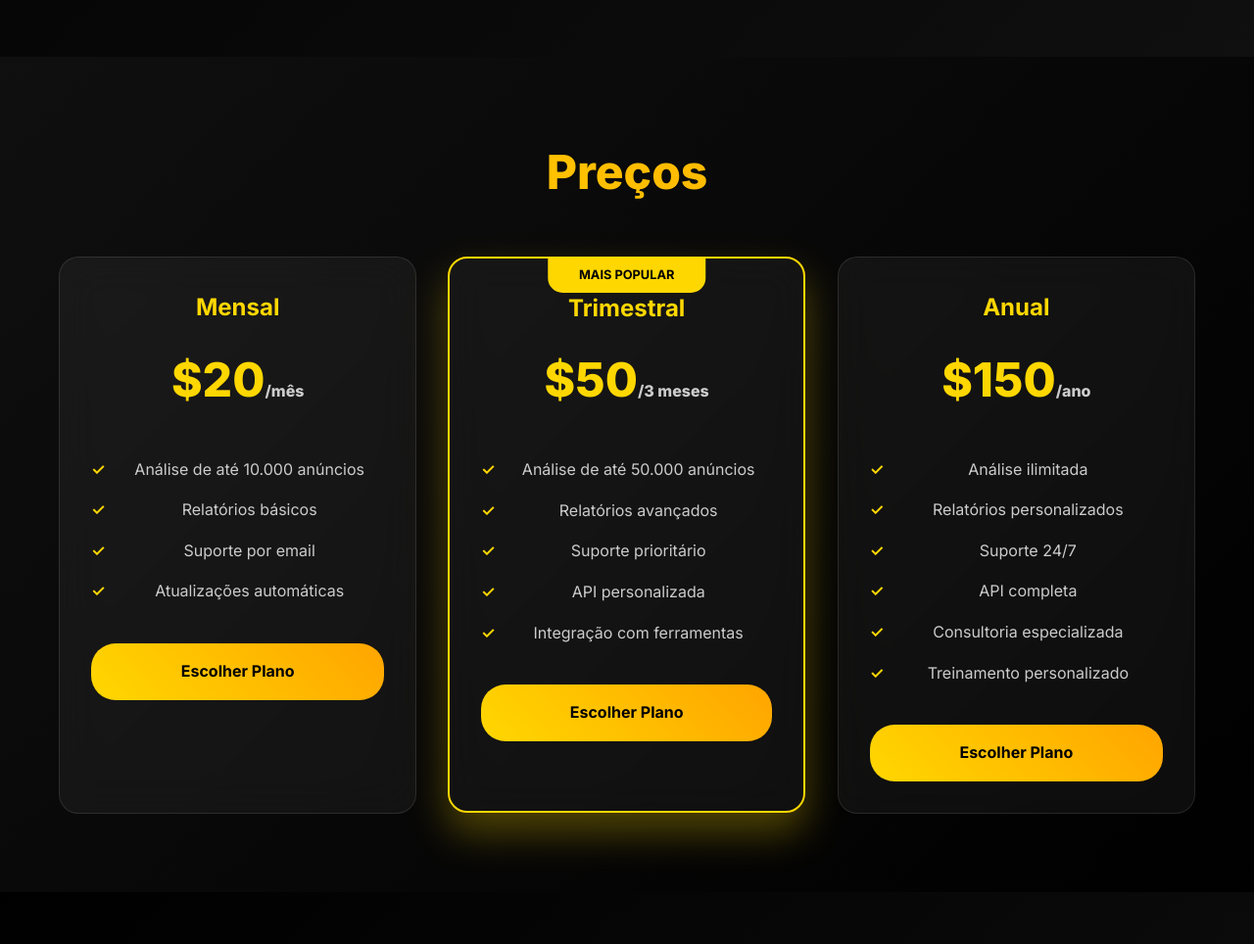
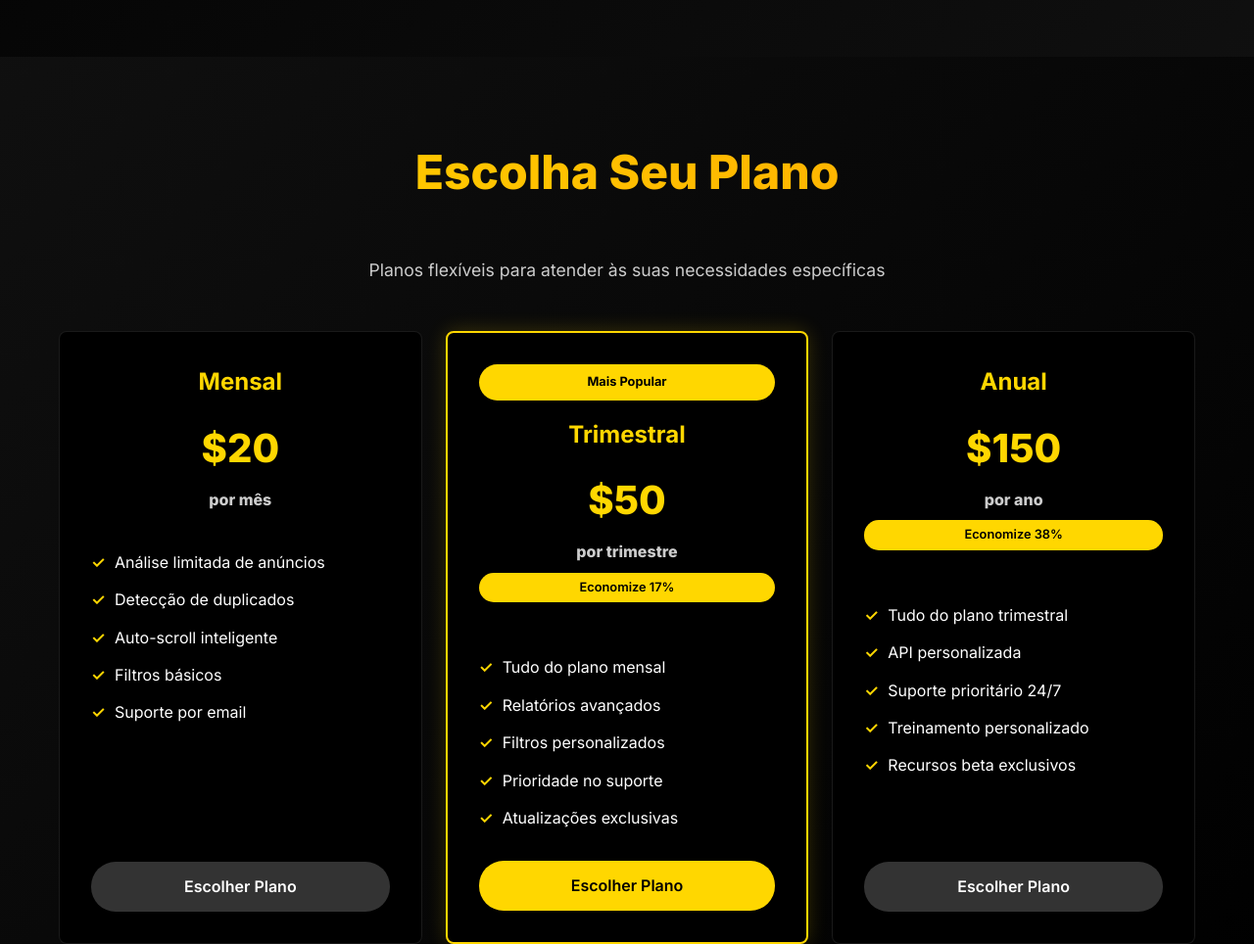
Before and after one commit to geraljoaoecom-eng/-black-spy-complete, a browser extension: page index.html in a window 1280 px wide. Shown: the part 1580-2544 px from the top of the page at 98% size. Drawn offline with Linux system fonts and the light colour scheme.

Commit message:
Update pricing section to match reference image exactly with badges and proper styling

```diff
--- a/index.html
+++ b/index.html
@@ -557,52 +557,65 @@
             background: linear-gradient(135deg, rgba(51, 51, 51, 0.3), rgba(0, 0, 0, 0.8));
         }
 
+        .pricing-subtitle {
+            text-align: center;
+            font-size: 1.1rem;
+            color: var(--secondary-light);
+            margin-bottom: 3rem;
+            max-width: 600px;
+            margin-left: auto;
+            margin-right: auto;
+        }
+
         .pricing-grid {
             display: grid;
-            grid-template-columns: repeat(auto-fit, minmax(300px, 1fr));
-            gap: 2rem;
+            grid-template-columns: repeat(3, 1fr);
+            gap: 1.5rem;
             margin-top: 3rem;
+            max-width: 1200px;
+            margin-left: auto;
+            margin-right: auto;
+        }
+
+        @media (max-width: 768px) {
+            .pricing-grid {
+                grid-template-columns: 1fr;
+            }
         }
 
         .pricing-card {
-            background: var(--glass-bg);
-            backdrop-filter: blur(20px);
+            background: #000000;
             border: 1px solid var(--glass-border);
-            border-radius: 20px;
+            border-radius: 8px;
             padding: 2rem;
             text-align: center;
             transition: all 0.3s ease;
             position: relative;
             overflow: hidden;
+            min-height: 500px;
+            display: flex;
+            flex-direction: column;
         }
 
         .pricing-card.popular {
             border: 2px solid var(--primary-gold);
-            transform: scale(1.05);
-            box-shadow: 0 20px 40px rgba(255, 215, 0, 0.3);
+            box-shadow: 0 0 20px rgba(255, 215, 0, 0.2);
         }
 
-        .pricing-card.popular::before {
-            content: 'MAIS POPULAR';
-            position: absolute;
-            top: -1px;
-            left: 50%;
-            transform: translateX(-50%);
+        .popular-badge {
             background: var(--primary-gold);
             color: var(--primary-black);
-            padding: 0.5rem 2rem;
-            border-radius: 0 0 15px 15px;
+            padding: 0.5rem 1rem;
+            border-radius: 20px;
             font-weight: 700;
             font-size: 0.8rem;
+            margin-bottom: 1rem;
+            display: inline-block;
         }
 
         .pricing-card:hover {
-            transform: translateY(-10px);
-            box-shadow: 0 25px 50px rgba(255, 215, 0, 0.2);
-        }
-
-        .pricing-card.popular:hover {
-            transform: scale(1.05) translateY(-10px);
+            transform: translateY(-5px);
+            box-shadow: 0 15px 30px rgba(255, 215, 0, 0.1);
         }
 
         .pricing-card h3 {
@@ -613,27 +626,42 @@
         }
 
         .price {
-            font-size: 3rem;
+            font-size: 2.5rem;
             font-weight: 800;
             color: var(--primary-gold);
-            margin-bottom: 1rem;
+            margin-bottom: 0.5rem;
         }
 
         .price-period {
             font-size: 1rem;
             color: var(--secondary-light);
+            display: block;
+            margin-top: 0.5rem;
+        }
+
+        .savings-badge {
+            background: var(--primary-gold);
+            color: var(--primary-black);
+            padding: 0.3rem 0.8rem;
+            border-radius: 15px;
+            font-weight: 600;
+            font-size: 0.8rem;
+            margin-bottom: 1.5rem;
+            display: inline-block;
         }
 
         .pricing-features {
             list-style: none;
-            margin: 2rem 0;
+            margin: 1.5rem 0;
+            flex-grow: 1;
         }
 
         .pricing-features li {
-            padding: 0.5rem 0;
-            color: var(--secondary-light);
+            padding: 0.4rem 0;
+            color: #fff;
             position: relative;
             padding-left: 1.5rem;
+            text-align: left;
         }
 
         .pricing-features li::before {
@@ -645,21 +673,27 @@
         }
 
         .pricing-btn {
-            background: linear-gradient(45deg, var(--primary-gold), #FFA500);
-            color: var(--primary-black);
-            padding: 1rem 2rem;
+            background: #333333;
+            color: #fff;
+            padding: 0.8rem 1.5rem;
             border-radius: 25px;
             text-decoration: none;
-            font-weight: 700;
+            font-weight: 600;
             transition: all 0.3s ease;
             display: inline-block;
             width: 100%;
             text-align: center;
+            margin-top: auto;
+        }
+
+        .pricing-btn.popular-btn {
+            background: var(--primary-gold);
+            color: var(--primary-black);
         }
 
         .pricing-btn:hover {
             transform: translateY(-2px);
-            box-shadow: 0 10px 25px rgba(255, 215, 0, 0.3);
+            box-shadow: 0 8px 20px rgba(255, 215, 0, 0.3);
         }
 
         /* Testimonials Section */
@@ -993,41 +1027,45 @@
     <!-- Pricing Section -->
     <section class="pricing" id="pricing">
         <div class="container">
-            <h2 class="section-title fade-in">Preços</h2>
+            <h2 class="section-title fade-in">Escolha Seu Plano</h2>
+            <p class="pricing-subtitle fade-in">Planos flexíveis para atender às suas necessidades específicas</p>
             <div class="pricing-grid">
                 <div class="pricing-card fade-in">
                     <h3>Mensal</h3>
-                    <div class="price">$20<span class="price-period">/mês</span></div>
+                    <div class="price">$20<span class="price-period">por mês</span></div>
                     <ul class="pricing-features">
-                        <li>Análise de até 10.000 anúncios</li>
-                        <li>Relatórios básicos</li>
+                        <li>Análise limitada de anúncios</li>
+                        <li>Detecção de duplicados</li>
+                        <li>Auto-scroll inteligente</li>
+                        <li>Filtros básicos</li>
                         <li>Suporte por email</li>
-                        <li>Atualizações automáticas</li>
                     </ul>
                     <a href="#" class="pricing-btn" onclick="startCheckout('price_123')">Escolher Plano</a>
                 </div>
                 <div class="pricing-card popular fade-in">
+                    <div class="popular-badge">Mais Popular</div>
                     <h3>Trimestral</h3>
-                    <div class="price">$50<span class="price-period">/3 meses</span></div>
+                    <div class="price">$50<span class="price-period">por trimestre</span></div>
+                    <div class="savings-badge">Economize 17%</div>
                     <ul class="pricing-features">
-                        <li>Análise de até 50.000 anúncios</li>
+                        <li>Tudo do plano mensal</li>
                         <li>Relatórios avançados</li>
-                        <li>Suporte prioritário</li>
-                        <li>API personalizada</li>
-                        <li>Integração com ferramentas</li>
+                        <li>Filtros personalizados</li>
+                        <li>Prioridade no suporte</li>
+                        <li>Atualizações exclusivas</li>
                     </ul>
-                    <a href="#" class="pricing-btn" onclick="startCheckout('price_456')">Escolher Plano</a>
+                    <a href="#" class="pricing-btn popular-btn" onclick="startCheckout('price_456')">Escolher Plano</a>
                 </div>
                 <div class="pricing-card fade-in">
                     <h3>Anual</h3>
-                    <div class="price">$150<span class="price-period">/ano</span></div>
+                    <div class="price">$150<span class="price-period">por ano</span></div>
+                    <div class="savings-badge">Economize 38%</div>
                     <ul class="pricing-features">
-                        <li>Análise ilimitada</li>
-                        <li>Relatórios personalizados</li>
-                        <li>Suporte 24/7</li>
-                        <li>API completa</li>
-                        <li>Consultoria especializada</li>
+                        <li>Tudo do plano trimestral</li>
+                        <li>API personalizada</li>
+                        <li>Suporte prioritário 24/7</li>
                         <li>Treinamento personalizado</li>
+                        <li>Recursos beta exclusivos</li>
                     </ul>
                     <a href="#" class="pricing-btn" onclick="startCheckout('price_789')">Escolher Plano</a>
                 </div>
```
